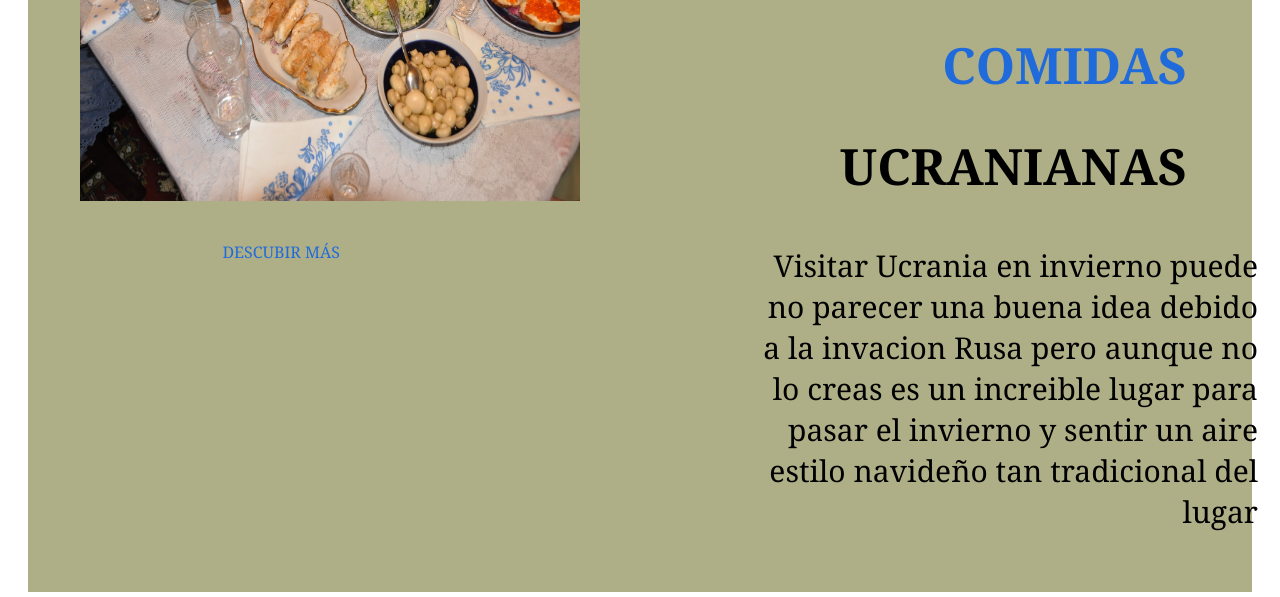
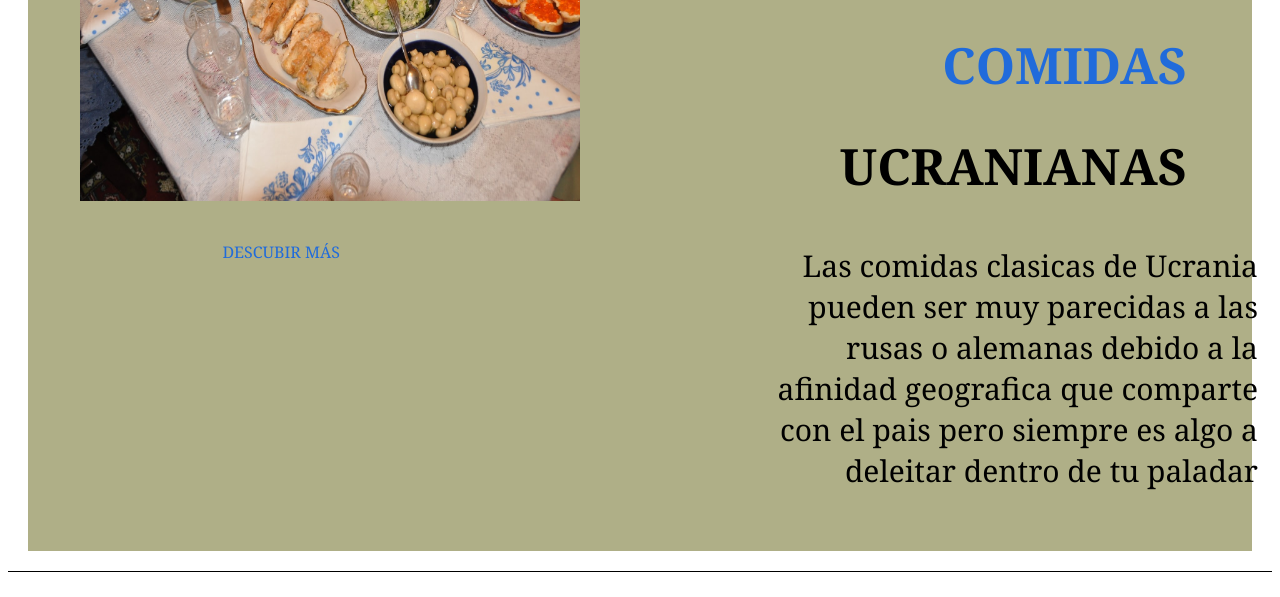
Before and after one commit to KadaKrind/EXAMEN-TURISMO, a plain HTML site: page Examen/index.html in a window 1280 px wide. Shown: the part 999-1596 px from the top of the page. Drawn offline with Linux system fonts and the light colour scheme.

Commit message:
Update index.html

```diff
--- a/Examen/index.html
+++ b/Examen/index.html
@@ -35,10 +35,9 @@
         <h1>CONOCE</h1>
         <h1 class="h22">COMIDAS</h1>
         <h1>UCRANIANAS</h1>
-        <p class="parrafo11"> Visitar Ucrania en invierno puede no
-            parecer una buena idea debido a la invacion Rusa
-            pero aunque no lo creas es un increible lugar para pasar el invierno
-            y sentir un aire estilo navideño tan tradicional del lugar
+        <p class="parrafo11"> Las comidas clasicas de Ucrania pueden ser muy parecidas a las rusas o alemanas
+            debido a la afinidad geografica que comparte con el pais pero siempre es algo a deleitar dentro de
+            tu paladar
         </p>
         <img class="comida1" src="comida-ucrania1.jpg">
         <a class="aref" href="https://ukraine.ua/visit/christmas-dinner/" target="_blank">DESCUBIR MÁS</a>
```
